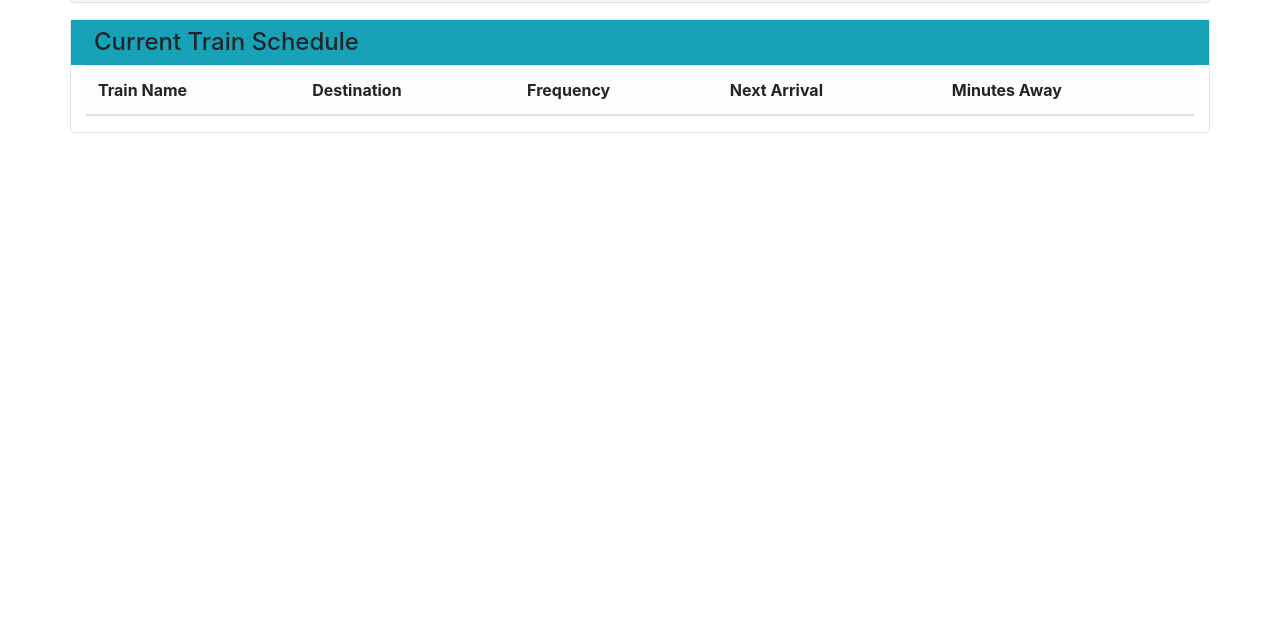
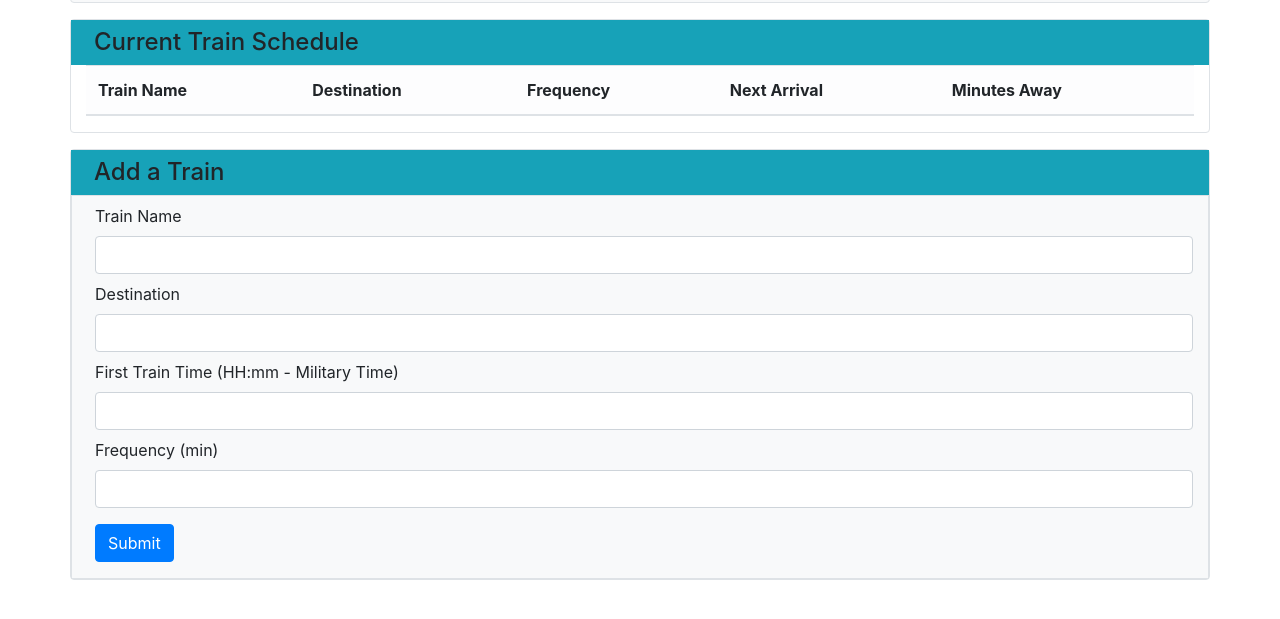
Before and after one commit to romverner/Train-Scheduler, a plain HTML site: page index.html in a window 1280 px wide. Shown: the part 111-730 px from the top of the page. Drawn offline with nearby package versions, Linux system fonts and the light colour scheme.

Commit message:
Added tables and layout

```diff
--- a/assets/javascript/main.js
+++ b/assets/javascript/main.js
@@ -6,8 +6,15 @@ var config = {
     projectId: "train-scheduler-f2f39",
     storageBucket: "train-scheduler-f2f39.appspot.com",
     messagingSenderId: "658694027922"
-  };
+};
 
-  firebase.initializeApp(config);
+firebase.initializeApp(config);
 
-  var database = firebase.database();
+var database = firebase.database();
+
+// Global variables
+var name = "";
+var role = "";
+var startDate = "";
+var monthlyRate = 0;
+var rowCounter = 1;
--- a/index.html
+++ b/index.html
@@ -6,8 +6,9 @@
     <meta http-equiv="X-UA-Compatible">
     <title>Train Scheduler</title>
     <meta name="viewport" content="width=device-width, initial-scale=1">
-    <link rel="stylesheet" href="https://stackpath.bootstrapcdn.com/bootstrap/4.1.3/css/bootstrap.min.css" integrity="sha384-MCw98/SFnGE8fJT3GXwEOngsV7Zt27NXFoaoApmYm81iuXoPkFOJwJ8ERdknLPMO" crossorigin="anonymous">
-    <link rel="stylesheet" type="text/css" media="screen" href="assets/css/main.css"/>
+    <link rel="stylesheet" href="https://stackpath.bootstrapcdn.com/bootstrap/4.1.3/css/bootstrap.min.css" integrity="sha384-MCw98/SFnGE8fJT3GXwEOngsV7Zt27NXFoaoApmYm81iuXoPkFOJwJ8ERdknLPMO"
+        crossorigin="anonymous">
+    <link rel="stylesheet" type="text/css" media="screen" href="assets/css/main.css" />
     <script src="https://www.gstatic.com/firebasejs/5.7.0/firebase.js"></script>
     <script src="https://ajax.googleapis.com/ajax/libs/jquery/3.3.1/jquery.min.js"></script>
     <script src="https://rawgit.com/moment/moment/2.2.1/min/moment.min.js"></script>
@@ -43,5 +44,39 @@
             </div>
         </div>
     </div>
+
+    <div class="container bg-light border rounded mt-3 mb-3">
+        <div class="row rounded">
+            <div class="col-md-12 bg-info">
+                <h4 class="mt-2 ml-2">Add a Train</h4>
+            </div>
+        </div>
+        <div class="row pl-2 pt-2 border">
+            <div class="col-md-12">
+                <form>
+                    <div class="form-group-row">
+                        <label for="employeeNameInput">Train Name</label>
+                        <input type="text" class="form-control" id="employeeNameInput" placeholder="">
+                    </div>
+                    <div class="form-group-row mt-2">
+                        <label for="roleInput">Destination</label>
+                        <input type="text" class="form-control" id="roleInput" placeholder="">
+                    </div>
+                    <div class="form-group-row mt-2">
+                        <label for="startDateInput">First Train Time (HH:mm - Military Time)</label>
+                        <input type="text" class="form-control" id="startDateInput" placeholder="">
+                    </div>
+                    <div class="form-group mt-2">
+                        <label for="monthlyRateInput">Frequency (min)</label>
+                        <input type="text" class="form-control" id="monthlyRateInput" placeholder="">
+                    </div>
+                    <div>
+                        <button type="submit" class="btn btn-primary mb-3" id="submit">Submit</button>
+                    </div>
+                </form>
+            </div>
+        </div>
+    </div>
 </body>
+
 </html>
```
